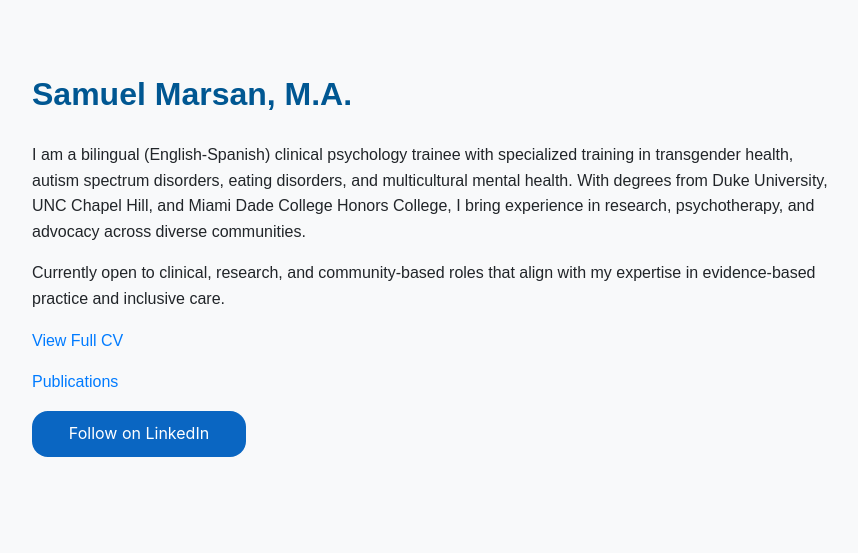
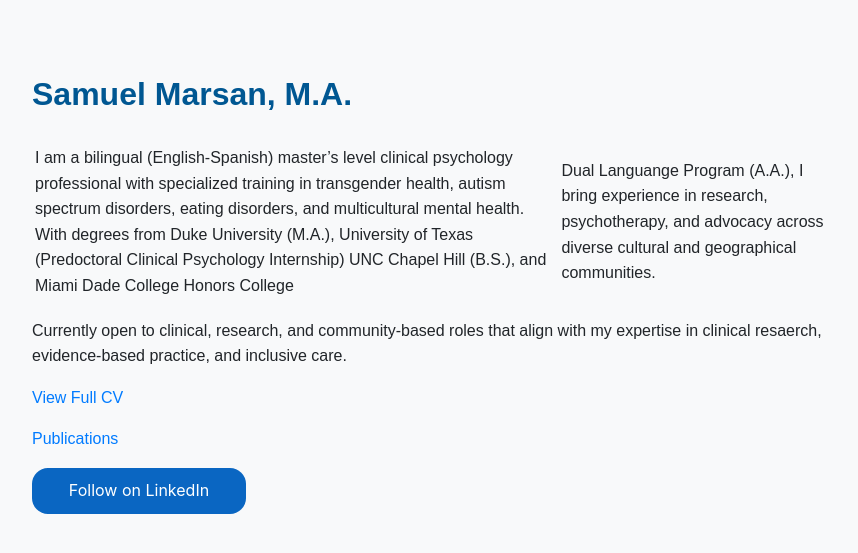
Before and after one commit to sm459-hub/samuelmarsan.github.io, a Jekyll site: the page built from index.md, in a window 1280 px wide. Shown: the top 553 px of the page, without its empty margins (208-1066 px from the left). Built offline with Jekyll 4.4.1, drawn with Linux system fonts in a browser that asks for light colours.

Commit message:
Update index.md

```diff
--- a/index.md
+++ b/index.md
@@ -3,9 +3,9 @@ layout: default
 title: Samuel Marsan, M.A.
 ---
 
-I am a bilingual (English-Spanish) clinical psychology trainee with specialized training in transgender health, autism spectrum disorders, eating disorders, and multicultural mental health. With degrees from Duke University, UNC Chapel Hill, and Miami Dade College Honors College, I bring experience in research, psychotherapy, and advocacy across diverse communities.
+I am a bilingual (English-Spanish) master's level clinical psychology professional with specialized training in transgender health, autism spectrum disorders, eating disorders, and multicultural mental health. With degrees from Duke University (M.A.), University of Texas (Predoctoral Clinical Psychology Internship) UNC Chapel Hill (B.S.), and Miami Dade College Honors College|Dual Languange Program (A.A.), I bring experience in research, psychotherapy, and advocacy across diverse cultural and geographical communities.
 
-Currently open to clinical, research, and community-based roles that align with my expertise in evidence-based practice and inclusive care.
+Currently open to clinical, research, and community-based roles that align with my expertise in clinical resaerch, evidence-based practice, and inclusive care.
 
 [View Full CV](/cv/)
 
```
